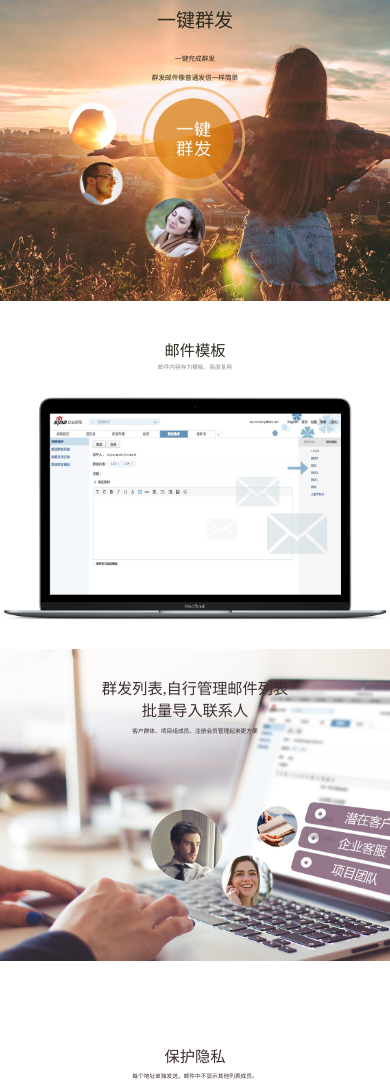
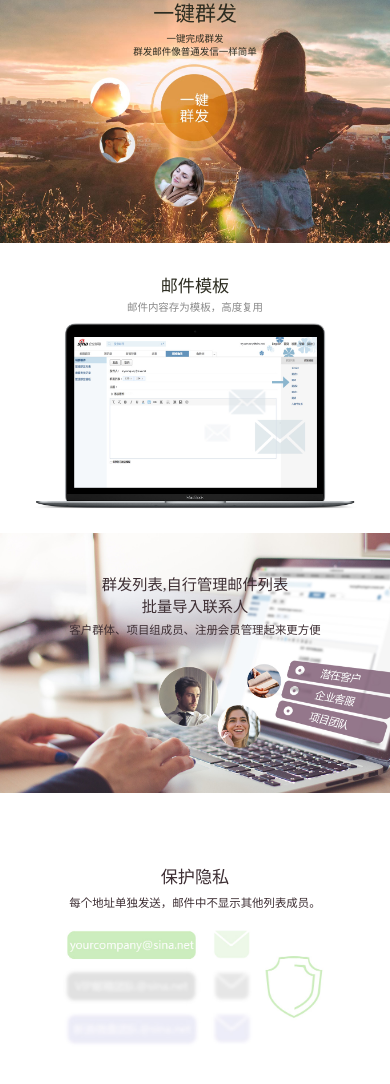
Before and after one commit to yajie328/sina_page, a plain HTML site: page group_send/groupsend_txt.html in a window 390 px wide. Shown: the part 47-1131 px from the top of the page. Drawn offline with Linux system fonts and the light colour scheme.

Commit message:
change_txt

```diff
--- a/group_send/groupsend_txt.html
+++ b/group_send/groupsend_txt.html
@@ -6,70 +6,7 @@
 <meta http-equiv="x-rim-auto-match" content="none">
 <meta name="viewport" content="width=device-width,initial-scale=1,minimum-scale=1,maximum-scale=1,user-scalable=no" />
 <title>企邮群发助手H5</title>
-<!--<link rel="stylesheet" href="static/css/style.css" />-->
-<style type="text/css">
-*{margin:0; padding:0;}
-body{ font-family:"microsoft yahei"; color:#2c2c20;font-size:0;}
-.wrap {width:100%; overflow: hidden;}
-.wrap img{width:100%; border:none; }
-.wrap p{ text-align: center;}
-.wrap2{width:65%; margin:0 auto;}
-.wrap4{width:35.5%; margin:0 auto;}
-.wrap1,.wrap2,.wrap3,.wrap4,.wrap5{position:relative;}
-.wrap1 .inner {position:absolute;top:0; left:50%; width:50%; height:100%; margin-left:-25%; }
-.inner{position:absolute;top:0; width:100%;height:100%;  left:0;margin:0;}
-.wrap1 p{ position:absolute; width:100%; text-align: center; }
-.wrap1 .p1{top:15%; font-size:.78rem;}
-.wrap1 .p2{top:27.5%;font-size:.35rem; line-height:.5rem;}
-.logo{display:inline-block; width:20%;position:absolute; top:.3rem;}
-.wrap2 .p1{font-size:.5rem; line-height:1.2rem; padding-top:.5rem;}
-.wrap2 .p2{font-size:.3rem; color:#898989;}
-.wrap3 .p1{font-size:.5rem; padding-top:7%; color:#3d2e33;}
-.wrap3 .p2{font-size:.3rem; color:#3d2e33; padding-top:.3rem;}
-.wrap4 .p1{font-size:.48rem; padding-top:28%; color:#3d2e33;}
-.wrap4 .p2{font-size:.3rem; color:#3d2e33; padding-top:.3rem;}
-.wrap5 .p1{font-size:.48rem; padding-top:5%; color:#fff;}
-.wrap5 .p2{font-size:.3rem; color:#fff; padding-top:.3rem;}
-.addinfo {position:absolute; height:20%; width:100%;z-index:2; top:87%;}
-.addinfo .txt{ font-size:.24rem; color:#fff; line-height:.5rem;}
-.addinfo .txt a{color:#fff; text-decoration: none;}
-@media only screen and (max-width:768px ) {
-	.wrap img{ width:140%; margin-left:-20%;}
-	.wrap2 .p1{padding-top:1.8rem;}
-	.wrap4 .p1{ padding-top:13%;}
-	.wrap4 .inner{width:240%; margin-left:-70%;}
-	.wrap4 .p1 { padding-top:18%;}
-}
-@media only screen and (max-width:640px ) {
-	.wrap2 .p1 { font-size:.6rem; padding-top:1.4rem;}
-	.wrap3 .p1 { font-size:.6rem;}
-	.wrap4 .p1 { font-size:.6rem;}
-	.wrap5 .p1 { font-size:.6rem;}
-}
-@media only screen and (max-width:414px ) {
-	.wrap1 .p1 { font-size:1rem;}
-	.wrap2 .p1 { font-size:.8rem; padding-top:2rem;}
-	.wrap3 .p1 { font-size:.8rem;}
-	.wrap4 .p1 { font-size:.8rem;}
-	.wrap5 .p1 { font-size:.8rem;}
-	.addinfo {top:85%;}
-	.addinfo .txt { line-height:1rem; }
-}
-@media only screen and (max-width:414px ) {
-	.wrap img{ width:180%; margin-left:-40%;}
-	.wrap4 .p1 { padding-top:25%;}
-	.wrap1 .p2{line-height:1rem;}
-	.addinfo .txt { padding:0 30px;}
-}
-@media only screen and (max-width:375px ) {
-	.wrap img{ width:200%; margin-left:-50%;}
-	.addinfo .txt { padding:0 20px;}
-	.logo{top:.5rem;}
-}
-@media only screen and (max-width:320px ) {
-	.addinfo .txt { padding:0 14px;}
-}
-</style>
+<link rel="stylesheet" href="static/css/style_txt.css" />
 </head>
 <body>
 <div class="wrap">
--- a/group_send/static/css/style.css
+++ b/group_send/static/css/style.css
@@ -2,10 +2,11 @@
 .wrap {width:100%; overflow: hidden;}
 .wrap img{width:100%; border:none; }
 @media only screen and (max-width:768px ) {
-	/*.wrap img{ width:140%; margin-left:-20%;}*/
+	.wrap img{ width:140%; margin-left:-20%;}
 }
 @media only screen and (max-width:414px ) {
-	/*.wrap img{ width:180%; margin-left:-40%;}*/
+	.wrap img{ width:140%; margin-left:-20%;}
+	.wrap4 img{ width:130%; margin-left:-15%;}
 }
 @media only screen and (max-width:375px ) {
 	/*.wrap img{ width:200%; margin-left:-50%;}*/
--- /dev/null
+++ b/group_send/static/css/style_txt.css
@@ -0,0 +1,55 @@
+*{margin:0; padding:0;}
+body{ font-family:"microsoft yahei"; color:#2c2c20;font-size:0;}
+.wrap {width:100%; overflow: hidden;}
+.wrap img{width:100%; border:none; }
+.wrap p{ text-align: center;}
+.wrap2{width:65%; margin:0 auto;}
+.wrap4{width:35.5%; margin:0 auto;}
+.wrap1,.wrap2,.wrap3,.wrap4,.wrap5{position:relative;}
+.wrap1 .inner {position:absolute;top:0; left:50%; width:50%; height:100%; margin-left:-25%; }
+.inner{position:absolute;top:0; width:100%;height:100%;  left:0;margin:0;}
+.wrap1 p{ position:absolute; width:100%; text-align: center; }
+.wrap1 .p1{top:15%; font-size:.78rem;}
+.wrap1 .p2{top:27.5%;font-size:.35rem; line-height:.5rem;}
+.logo{display:inline-block; width:20%;position:absolute; top:.3rem;}
+.wrap2 .p1{font-size:.5rem; line-height:1.2rem; padding-top:.5rem;}
+.wrap2 .p2{font-size:.3rem; color:#898989;}
+.wrap3 .p1{font-size:.5rem; padding-top:7%; color:#3d2e33;}
+.wrap3 .p2{font-size:.3rem; color:#3d2e33; padding-top:.3rem;}
+.wrap4 .p1{font-size:.48rem; padding-top:28%; color:#3d2e33;}
+.wrap4 .p2{font-size:.3rem; color:#3d2e33; padding-top:.3rem;}
+.wrap5 .p1{font-size:.48rem; padding-top:5%; color:#fff;}
+.wrap5 .p2{font-size:.3rem; color:#fff; padding-top:.3rem;}
+.addinfo {position:absolute; height:20%; width:100%;z-index:2; top:87%;}
+.addinfo .txt{ font-size:.24rem; color:#fff; line-height:.5rem;}
+.addinfo .txt a{color:#fff; text-decoration: none;}
+@media only screen and (max-width:768px ) {
+	.wrap img{ width:140%; margin-left:-20%;}
+	.logo {top:.7rem;}
+	.wrap1 .p1{ font-size:1.1rem;}
+	.wrap1 .p2{font-size:.5rem; line-height:.7rem;}
+	.wrap2 .p1 { font-size:.8rem; padding-top:1.8rem;}
+	.wrap2 .p2{font-size:.4rem;}
+	.wrap3 .p1{font-size:.8rem; padding-top:10%;}
+	.wrap3 .p2{font-size:.5rem;}
+	.wrap4 .inner{ width:200%; margin-left:-50%;}
+	.wrap4 .p1{font-size:.65rem; padding-top:20%;}
+	.wrap4 .p2{font-size:.42rem;}
+	.wrap5 .p1{font-size:.7rem; padding-top:8%;}
+	.wrap5 .p2{font-size:.42rem; padding-top:.3rem;}
+	.addinfo .txt{ font-size:.4rem; color:#fff; line-height:.8rem;}
+}
+@media only screen and (max-width:414px ) {
+	.wrap img{ width:150%; margin-left:-25%;}
+	.wrap1 .p1{ font-size:1.1rem;}
+	.wrap1 .p2{font-size:.5rem;}
+	.wrap2 .p1 { font-size:.9rem; padding-top:1.7rem;}
+	.wrap2 .p2{font-size:.55rem;}
+	.wrap3 .p1{font-size:.8rem; padding-top:10%;}
+	.wrap3 .p2{font-size:.6rem;}
+	.wrap4{width:45%;}
+	.wrap4 .p1{font-size:.9rem; padding-top:20%;}
+	.wrap4 .p2{font-size:.6rem;}
+	.wrap5 .p1{font-size:.9rem; padding-top:8%;}
+	.wrap5 .p2{font-size:.6rem; padding-top:.4rem;}
+}
```
Also changed, not shown: group_send/groupsend.html (+3 -2 lines), group_send/static/img/img_05.jpg (deleted).
